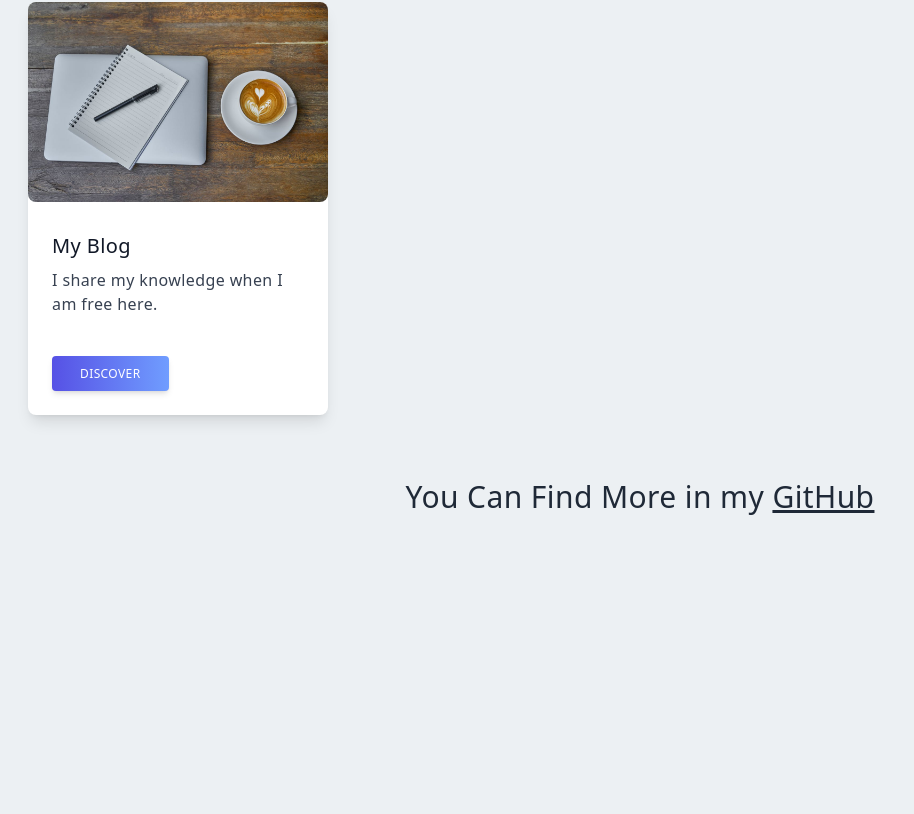
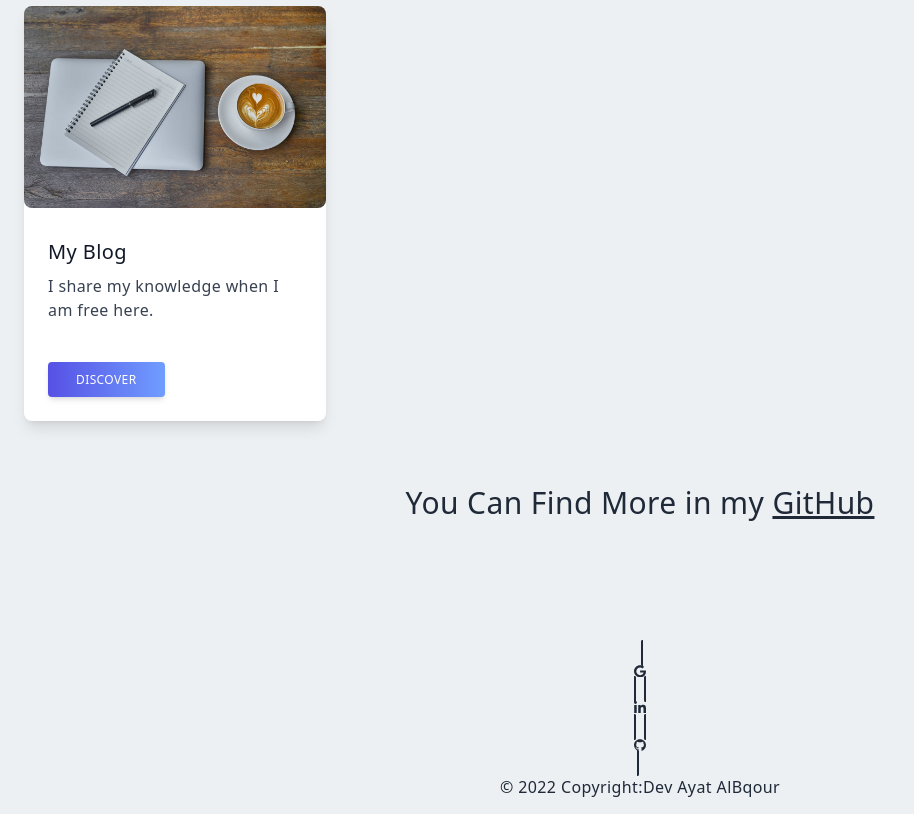
Before and after one commit to ayat93a/portfolio-nextjs, a Next.js app: page / in a window 1280 px wide. Shown: the part 4804-5618 px from the top of the page, without its empty margins (0-914 px from the left). Before the commit the page ends 5415 px from the top, so only its background shows below. Built offline with nearby package versions, Linux system fonts and the light colour scheme.

Commit message:
add footer

```diff
--- /dev/null
+++ b/components/Contact.js
@@ -0,0 +1,79 @@
+import React from 'react'
+
+const Contact = () => {
+  return (
+    <div className='h-20 shadow-xl z-[100] bg-[#ecf0f3]'>
+        <id className='.flex-grow ' id='contact'>
+        <footer class="text-center bg-[#ecf0f3] text-[#1f2937]">
+  <div class="container px-6 pt-6">
+
+
+
+
+      <a href="mailto:alkayedayat93@gmail.com" target="_blank" rel="noreferrer" type="button" class="rounded-full border-2 border-[#1f2937] text-[#1f2937] leading-normal uppercase hover:bg-black hover:bg-opacity-5 focus:outline-none focus:ring-0 transition duration-150 ease-in-out w-9 h-9 m-1">
+        <svg aria-hidden="true"
+        focusable="false"
+        data-prefix="fab"
+          data-icon="google"
+          class="w-3 h-full mx-auto"
+          role="img"
+          xmlns="http://www.w3.org/2000/svg"
+          viewBox="0 0 488 512"
+        >
+          <path
+            fill="currentColor"
+            d="M488 261.8C488 403.3 391.1 504 248 504 110.8 504 0 393.2 0 256S110.8 8 248 8c66.8 0 123 24.5 166.3 64.9l-67.5 64.9C258.5 52.6 94.3 116.6 94.3 256c0 86.5 69.1 156.6 153.7 156.6 98.2 0 135-70.4 140.8-106.9H248v-85.3h236.1c2.3 12.7 3.9 24.9 3.9 41.4z"
+          ></path>
+        </svg>
+      </a>
+
+
+
+      <a href="https://www.linkedin.com/in/ayat-albqoor/" target="_blank" rel="noreferrer" type="button" class="rounded-full border-2 border-[#1f2937] text-[#1f2937] leading-normal uppercase hover:bg-black hover:bg-opacity-5 focus:outline-none focus:ring-0 transition duration-150 ease-in-out w-9 h-9 m-1">
+        <svg aria-hidden="true"
+        focusable="false"
+        data-prefix="fab"
+        data-icon="linkedin-in"
+          class="w-3 h-full mx-auto"
+          role="img"
+          xmlns="http://www.w3.org/2000/svg"
+          viewBox="0 0 448 512"
+        >
+          <path
+            fill="currentColor"
+            d="M100.28 448H7.4V148.9h92.88zM53.79 108.1C24.09 108.1 0 83.5 0 53.8a53.79 53.79 0 0 1 107.58 0c0 29.7-24.1 54.3-53.79 54.3zM447.9 448h-92.68V302.4c0-34.7-.7-79.2-48.29-79.2-48.29 0-55.69 37.7-55.69 76.7V448h-92.78V148.9h89.08v40.8h1.3c12.4-23.5 42.69-48.3 87.88-48.3 94 0 111.28 61.9 111.28 142.3V448z"
+          ></path>
+        </svg>
+      </a>
+
+      <a href="https://github.com/ayat93a" target="_blank" rel="noreferrer" type="button" class="rounded-full border-2 border-[#1f2937] text-[#1f2937] leading-normal uppercase hover:bg-black hover:bg-opacity-5 focus:outline-none focus:ring-0 transition duration-150 ease-in-out w-9 h-9 m-1">
+        <svg aria-hidden="true"
+        focusable="false"
+        data-prefix="fab"
+        data-icon="github"
+          class="w-3 h-full mx-auto"
+          role="img"
+          xmlns="http://www.w3.org/2000/svg"
+          viewBox="0 0 496 512"
+        >
+          <path
+            fill="currentColor"
+            d="M165.9 397.4c0 2-2.3 3.6-5.2 3.6-3.3.3-5.6-1.3-5.6-3.6 0-2 2.3-3.6 5.2-3.6 3-.3 5.6 1.3 5.6 3.6zm-31.1-4.5c-.7 2 1.3 4.3 4.3 4.9 2.6 1 5.6 0 6.2-2s-1.3-4.3-4.3-5.2c-2.6-.7-5.5.3-6.2 2.3zm44.2-1.7c-2.9.7-4.9 2.6-4.6 4.9.3 2 2.9 3.3 5.9 2.6 2.9-.7 4.9-2.6 4.6-4.6-.3-1.9-3-3.2-5.9-2.9zM244.8 8C106.1 8 0 113.3 0 252c0 110.9 69.8 205.8 169.5 239.2 12.8 2.3 17.3-5.6 17.3-12.1 0-6.2-.3-40.4-.3-61.4 0 0-70 15-84.7-29.8 0 0-11.4-29.1-27.8-36.6 0 0-22.9-15.7 1.6-15.4 0 0 24.9 2 38.6 25.8 21.9 38.6 58.6 27.5 72.9 20.9 2.3-16 8.8-27.1 16-33.7-55.9-6.2-112.3-14.3-112.3-110.5 0-27.5 7.6-41.3 23.6-58.9-2.6-6.5-11.1-33.3 2.6-67.9 20.9-6.5 69 27 69 27 20-5.6 41.5-8.5 62.8-8.5s42.8 2.9 62.8 8.5c0 0 48.1-33.6 69-27 13.7 34.7 5.2 61.4 2.6 67.9 16 17.7 25.8 31.5 25.8 58.9 0 96.5-58.9 104.2-114.8 110.5 9.2 7.9 17 22.9 17 46.4 0 33.7-.3 75.4-.3 83.6 0 6.5 4.6 14.4 17.3 12.1C428.2 457.8 496 362.9 496 252 496 113.3 383.5 8 244.8 8zM97.2 352.9c-1.3 1-1 3.3.7 5.2 1.6 1.6 3.9 2.3 5.2 1 1.3-1 1-3.3-.7-5.2-1.6-1.6-3.9-2.3-5.2-1zm-10.8-8.1c-.7 1.3.3 2.9 2.3 3.9 1.6 1 3.6.7 4.3-.7.7-1.3-.3-2.9-2.3-3.9-2-.6-3.6-.3-4.3.7zm32.4 35.6c-1.6 1.3-1 4.3 1.3 6.2 2.3 2.3 5.2 2.6 6.5 1 1.3-1.3.7-4.3-1.3-6.2-2.2-2.3-5.2-2.6-6.5-1zm-11.4-14.7c-1.6 1-1.6 3.6 0 5.9 1.6 2.3 4.3 3.3 5.6 2.3 1.6-1.3 1.6-3.9 0-6.2-1.4-2.3-4-3.3-5.6-2z"
+          ></path>
+        </svg>
+      </a>
+    </div>
+
+
+  <div class="text-center p-4" className="background-color: rgba(0, 0, 0, 0.2);">
+    © 2022 Copyright:
+    <a className='pb-4'>Dev Ayat AlBqour</a>
+  </div>
+</footer>
+        </id>
+
+    </div>
+  )
+}
+
+export default Contact
--- a/components/Navbar.js
+++ b/components/Navbar.js
@@ -36,7 +36,7 @@
                 <Link href = "/#Projects">
                     <li className="my-4 ml-10 text-sm uppercase duration-300 ease-in border-b hover:border-b hover:scale-105"> Projects </li>
                 </Link>
-                <Link href = "/">
+                <Link href = "/#contact">
                     <li className="my-4 ml-10 text-sm uppercase duration-300 ease-in border-b hover:border-b hover:scale-105"> Contact </li>
                 </Link>
             </ul>
@@ -77,7 +77,7 @@
                  <Link href="/#Projects">
                  <li className="py-4 my-4 text-sm duration-300 ease-in border-b hover:scale-105">Projects</li>
                  </Link>
-                 <Link href="/">
+                 <Link href="/#contact">
                  <li className="py-4 my-4 text-sm duration-300 ease-in border-b hover:scale-105">Contact</li>
                  </Link>
                 </ul>
--- a/components/Projects.js
+++ b/components/Projects.js
@@ -15,8 +15,8 @@
 
 const Projects = () => {
   return (
-    <div className="w-full h-screen " id="Projects">
-        <div className="max-w-[1240px] mx-auto px-2 py-24">
+    <div className="w-full " id="Projects">
+        <div className="max-w-[1240px] mx-auto px-1 py-24">
             <h2 className=" text-[#5651e5]">What I Have Built </h2>
             <p className="p-4 text-xl">Full Projects</p>
             <div className="grid gap-2 lg:grid-cols-4 md:grid-cols-2">
@@ -105,7 +105,7 @@
                       Technology: Nextjs ,responsive design by Tailwind
                     </p>
                     <div className="items-center pt-32 space-x-6">
-                    <a href="https://github.com/ayat93a/AI_Traffic_system" target="_blank" rel="noreferrer">
+                    <a href="https://myportfolio-drab-six.vercel.app/" target="_blank" rel="noreferrer">
                     <button type="button" className=" px-7 py-2.5 bg-blue-600 text-white hover:scale-105 font-medium text-xs leading-tight uppercase rounded shadow-md hover:bg-blue-700 hover:shadow-lg focus:bg-blue-700 focus:shadow-lg focus:outline-none focus:ring-0 active:bg-blue-800 active:shadow-lg transition duration-150 ease-in-out">Deploy</button>
                     </a>
                     <a href="https://github.com/ayat93a/portfolio-nextjs" target="_blank" rel="noreferrer">
--- a/pages/index.js
+++ b/pages/index.js
@@ -4,6 +4,7 @@
 import About from "../components/About"
 import Skills from "../components/Skills"
 import Projects from "../components/Projects"
+import Contact from "../components/Contact"
 
 
 
@@ -21,6 +22,7 @@
       <About/>
       <Skills/>
       <Projects/>
+      <Contact />
 
     </div>
   )
```
